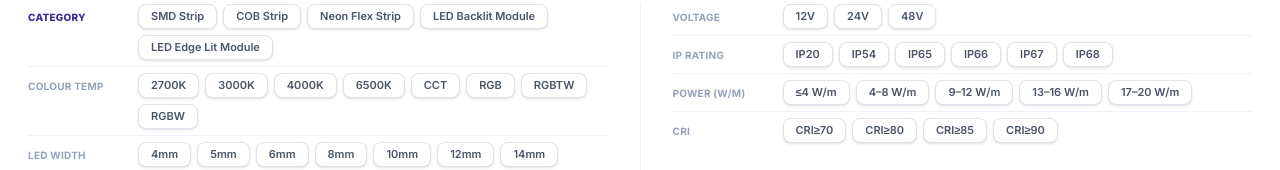
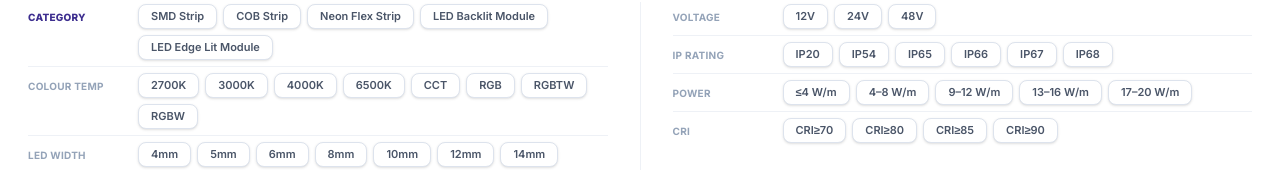
Before and after one commit to xukuang9999/ADM-LED-Product-Selector, a React (Vite) app: page / in a window 1280 px wide. Shown: the part 162-332 px from the top of the page. Built offline with nearby package versions, Linux system fonts and the light colour scheme.

Commit message:
ui: rename Power (W/m) filter label to Power

```diff
--- a/src/data.ts
+++ b/src/data.ts
@@ -11,7 +11,7 @@ export const translations: Record<string, Record<string, any>> = {
     compareBtn: '&#9878;&ensp;Compare&ensp;',
     catLabel: 'Category', colourTempLabel: 'Colour Temp', ledWidthLabel: 'LED Width',
     moduleTypeLabel: 'Module Type', voltageLabel: 'Voltage', ipRatingLabel: 'IP Rating',
-    powerLabel: 'Power (W/m)', criLabel: 'CRI', clearAll: '&#10005; Clear all filters',
+    powerLabel: 'Power', criLabel: 'CRI', clearAll: '&#10005; Clear all filters',
     sortAZ: 'A — Z', sortZA: 'Z — A', sortAvailability: 'Availability', sortPower: 'Power Rating', sortColour: 'Colour',
     searchPlaceholder: 'Search by spec or keyword — e.g. "24V warm white IP67" or "outdoor COB 3000K"',
     noResults: 'No matching products', noResultsSub: 'Try broadening your search or adjusting filters',
```
